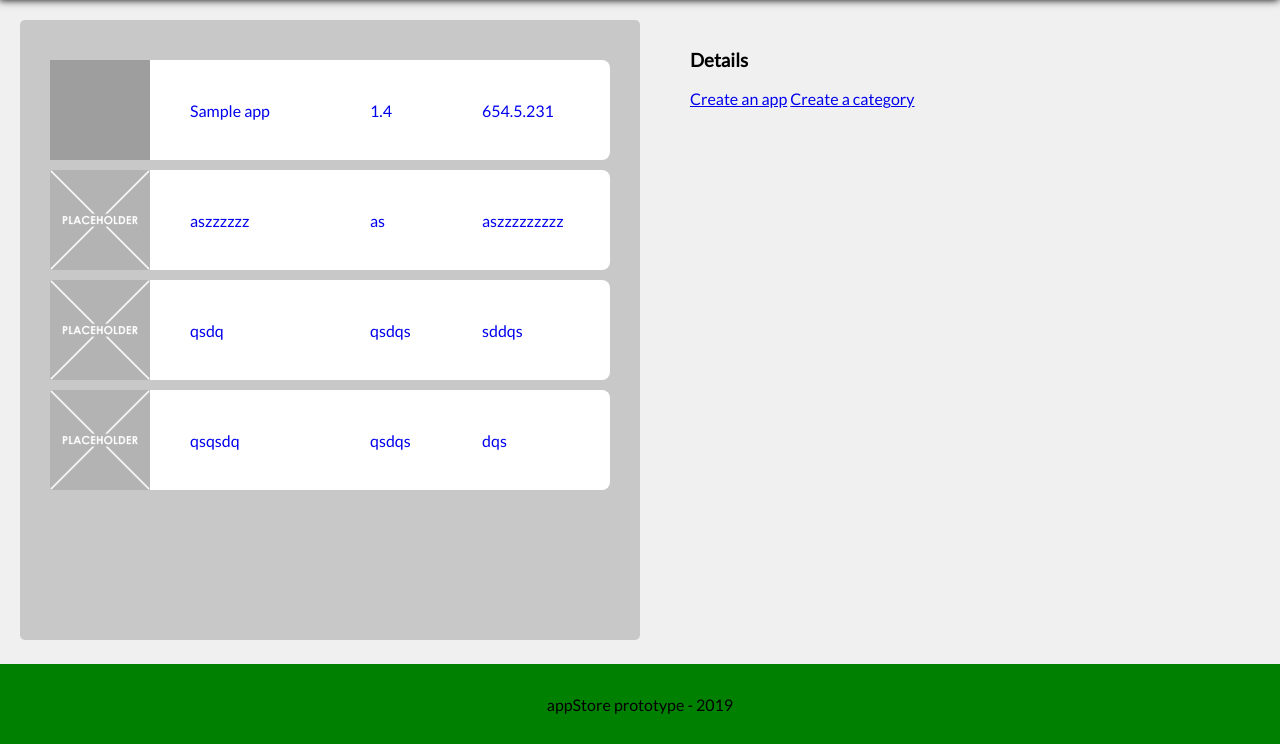
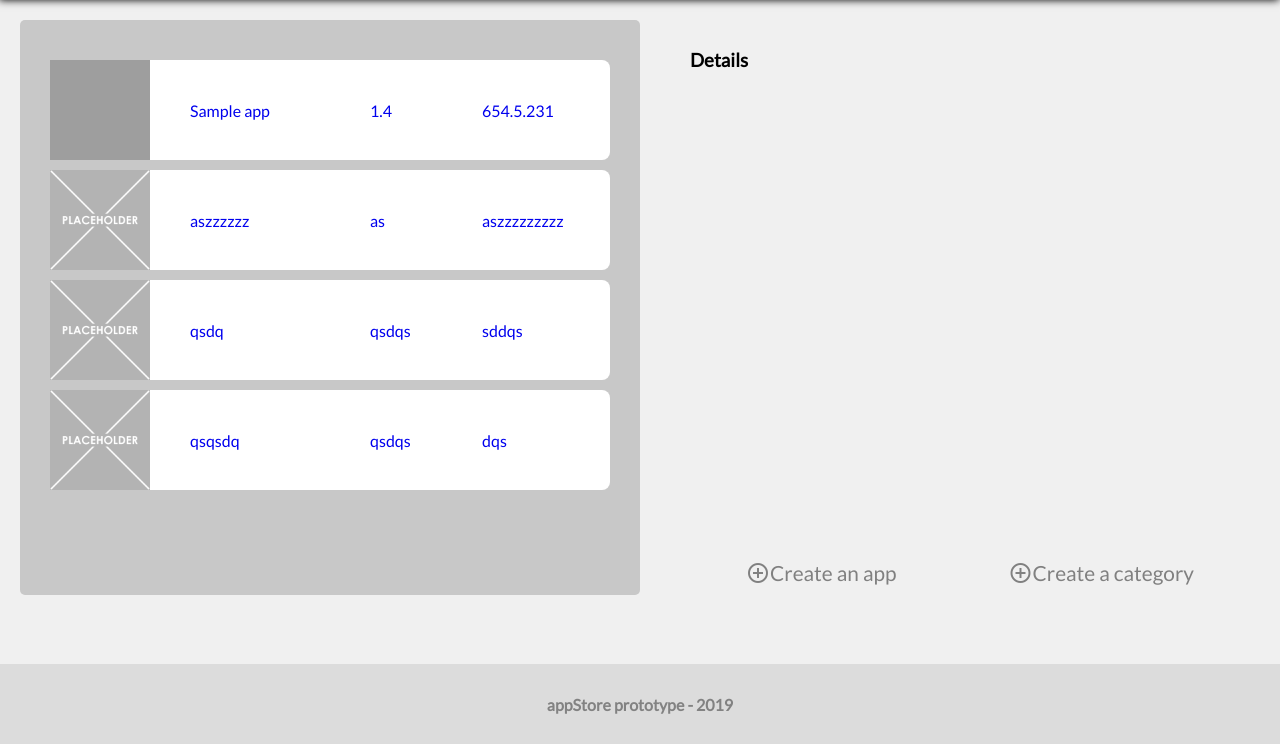
Before and after one commit to MartinClaudel/appStore, a PHP site: page /index.php?controller=app&action=board in a window 1280 px wide. Shown: the part 56-800 px from the top of the page. Run offline with PHP 8.4, Linux system fonts and the light colour scheme; data comes from the database, SQL or seed files in the repository; grey boxes are pictures that could not be loaded.

Commit message:
added some front-end

```diff
--- a/css/style.css
+++ b/css/style.css
@@ -54,10 +54,12 @@ main{
 
 footer{
     height:10vh;
-    background-color:green;
     display:flex;
+    background-color: rgb(220,220,220);
     justify-content: space-around;
     align-items:center;
+    color:rgb(130,130,130);
+    font-weight: bold;
 }
 
 
@@ -132,12 +199,44 @@ footer{
 .app_list.board{
     background-color: rgb(200,200,200);
     max-height: 70vh;
-    overflow :scroll;
+    overflow-y:scroll;
     margin:20px;
     border-radius: 5px;
 }
 
-app_edit{
+#app_edit>div{
+	height: 65vh;
+	overflow-y: scroll;
+	display:flex;
+	flex-direction: column;
+	align-items: flex-start;
+}
+
+#app_edit>span{
+	padding-top:10px;
+}
+
+#create_actions{
+	display: flex;
+	flex-direction: row;
+	align-items: center;
+	justify-content: space-around;
+}
+
+#create_actions a{
+	display: flex;
+	flex-direction: row;
+	align-items: center;
+	justify-content: space-around;
+	color: grey;
+	font-size: 1.3em;
+	text-align: center;
+	text-decoration: none;
+	transition: all 0.3s;
+}
+
+#create_actions a:hover{
+	color:rgb(20,20,20);
 }
 
 #adminboard img{
--- a/js/board.js
+++ b/js/board.js
@@ -61,7 +61,7 @@ window.onload = function () {
             formOverlay.innerHTML=data;
             form = document.getElementsByClassName("form_action")[0];
             form.addEventListener('submit',function(e){
-                e.preventDefault();
+               e.preventDefault();
                sendFormData(form.getAttribute('action'),form,function(success){
                    if(success){
                       toggleClass(overlay, 'hidden');
@@ -147,7 +147,7 @@ function printAppBoard(id){
 
 
 function printAppList(){
-    loadData("index.php?controller=app&action=readAll",function(data){
+    loadData("index.php?controller=app&action=readAll&edit=true",function(data){
         appList.innerHTML=data;
         initAppLinksListener();
     });
--- a/model/model.php
+++ b/model/model.php
@@ -44,7 +44,7 @@ class Model {
 
         public static function save($data) {
 
-        $table_name = ucfirst(static::$object);
+        $table_name = static::$object;
         $statements = array();
         foreach ($data as $key => $p) {
             if (isset($data[$key]) && !is_null($data[$key]) && strlen($p) > 0) {
@@ -69,7 +69,7 @@ class Model {
     }
 
      public static function update($data) {
-        $table_name = ucfirst(static::$object);
+        $table_name = static::$object;
         $primary = static::$primary;
         $statements = array();
         $values = array();
@@ -95,7 +95,7 @@ class Model {
 
     //delete an $object
     public static function delete($id) {
-        $table_name = ucfirst(static::$object);
+        $table_name = static::$object;
         $primary = static::$primary;
         $sql = "DELETE FROM {$table_name}  WHERE {$primary}=:id";
         try {
--- a/nbproject/private/private.xml
+++ b/nbproject/private/private.xml
@@ -8,12 +8,13 @@
             <file>file:/C:/wamp64/www/appStore/view/app/template-parts/list.php</file>
             <file>file:/C:/wamp64/www/appStore/misc/util.php</file>
             <file>file:/C:/wamp64/www/appStore/controller/controllerApp.php</file>
+            <file>file:/C:/wamp64/www/appStore/config/conf.php</file>
             <file>file:/C:/wamp64/www/appStore/view/app/board.php</file>
             <file>file:/C:/wamp64/www/appStore/view/error.php</file>
             <file>file:/C:/wamp64/www/appStore/view/app/template-parts/detail.php</file>
             <file>file:/C:/wamp64/www/appStore/model/model.php</file>
+            <file>file:/C:/wamp64/www/appStore/controller/controllerCategory.php</file>
             <file>file:/C:/wamp64/www/appStore/model/modelApp.php</file>
-            <file>file:/C:/wamp64/www/appStore/controller/controllerCategory.php</file>
             <file>file:/C:/wamp64/www/appStore/view/view.php</file>
             <file>file:/C:/wamp64/www/appStore/model/modelCategory.php</file>
             <file>file:/C:/wamp64/www/appStore/js/functions.js</file>
--- a/view/app/board.php
+++ b/view/app/board.php
@@ -3,13 +3,17 @@
 </div>
 <div id="adminboard">
     <div class="app_list board">
-        <?php require_once Util::build_path(array('view','app','template-parts','list.php')) ?>
+        <?php require_once Util::build_path(array('view','app','template-parts','list.php')); ?>
     </div>
     <div id="app_edit">
-        <h3>Details</h3>
-        <div id="app_detail"></div>
-        <div id="app_categories"></div>
-        <a id="create_app" href="index.php?controller=app&action=create">Create an app</a>
-        <a id="create_category" href="index.php?controller=category&action=create">Create a category</a>
+        <div>
+            <h3>Details</h3>
+            <div id="app_detail"></div>
+            <div id="app_categories"></div>
+        </div>
+        <span id="create_actions">
+            <a id="create_app" href="index.php?controller=app&action=create"> <i class="material-icons">add_circle_outline</i>Create an app</a>
+            <a id="create_category" href="index.php?controller=category&action=create"><i class="material-icons">add_circle_outline</i>Create a category</a>
+        </span>
     </div>
 </div>
--- a/view/app/template-parts/list.php
+++ b/view/app/template-parts/list.php
@@ -4,7 +4,7 @@
                         . '<div class="app"><img src="'.$img_link.'" >'
                         .'<span>'.$app->get('name').'</span>';
 
-                if(isset($_GET['action']) && $_GET['action']=='board')
+                if((isset($_GET['action']) && $_GET['action']=='board') || (isset($_GET['edit']) && $_GET['edit']=='true'))
                     echo '<span>'.$app->get('pckg').'</span>'
                         . '<span>'.$app->get('ver').'</span>';
 
--- a/view/category/template-parts/list.php
+++ b/view/category/template-parts/list.php
@@ -1,3 +1,6 @@
+<h3>Catégories</h3>
+
+<div style="position: relative;">
     <?php
 
     foreach ($categoriesByApp as $c){
@@ -9,7 +12,7 @@ foreach ($categoriesByApp as $c){
     ?>
     <?php if($editable) :?>
     <span id="add_category">
-Ajouter une catégorie
+        <i class="material-icons">add</i>
         <div class="hidden">
 
             <?php foreach($categories as $c){
@@ -21,3 +24,4 @@ Ajouter une catégorie
     </span>
 
     <?php endif;?>
+<div>
--- a/view/view.php
+++ b/view/view.php
@@ -1,4 +1,4 @@
-<!DOCTYPE html [<!ATTLIST a data_url CDATA #IMPLIED>
+<!DOCTYPE html>
 
 <html>
     <head>
@@ -6,6 +6,7 @@
         <meta name="viewport" content="width=device-width, initial-scale=1">
         <link rel="stylesheet" type="text/css" href="css<?php echo DIRECTORY_SEPARATOR ?>style.css">
         <link href="https://fonts.googleapis.com/css?family=Lato" rel="stylesheet">
+        <link rel="stylesheet" href="https://fonts.googleapis.com/icon?family=Material+Icons">
         <title><?php echo $pagetitle ?></title>
     </head>
     <body>
```
Also changed, not shown: other parts of css/style.css (+90 -31 lines), view/app/template-parts/detail.php (+14 -15 lines), view/app/template-parts/updateForm.php (+6 -6 lines), 1 other file. Lines whose indentation alone changed are shown as unchanged.
